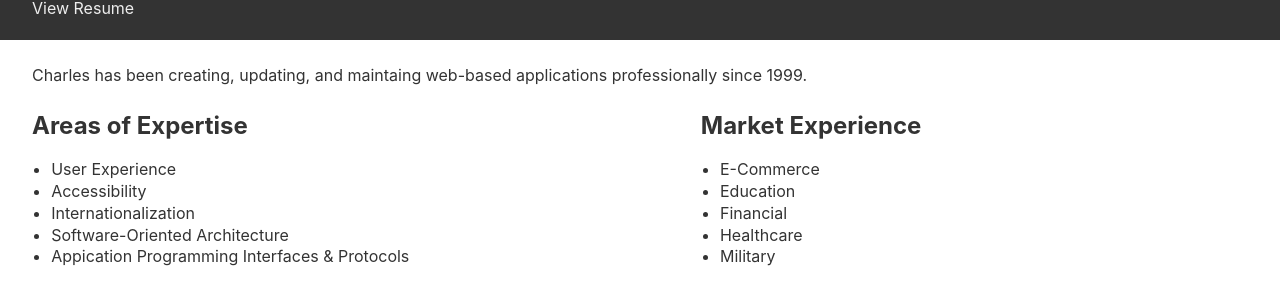
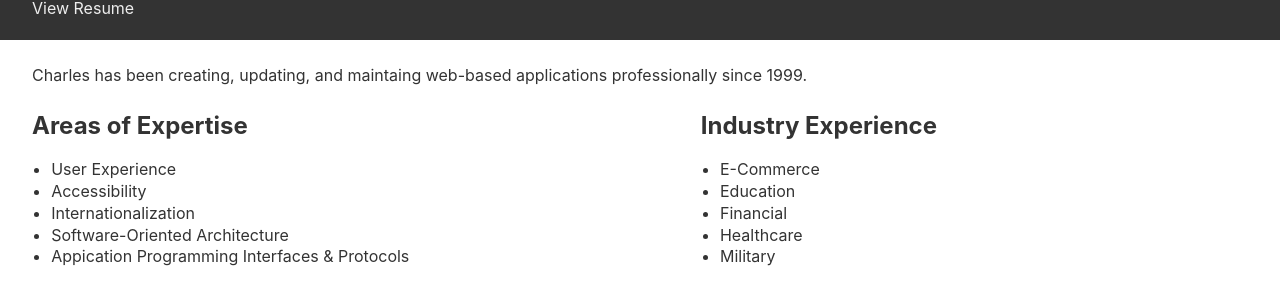
Before and after one commit to phobetron/phobetron.github.io, a Jekyll site: the page built from index.html, in a window 1280 px wide. Shown: the part 184-489 px from the top of the page. Built offline with Jekyll 4.4.1, drawn with Linux system fonts in a browser that asks for light colours.

Commit message:
Fixing a word

```diff
--- a/index.html
+++ b/index.html
@@ -23,7 +23,7 @@ layout: page
   </section>
 
   <section class="section">
-    <h2 class="section__heading">Market Experience</h2>
+    <h2 class="section__heading">Industry Experience</h2>
 
     <ul>
       <li>E-Commerce</li>
```
